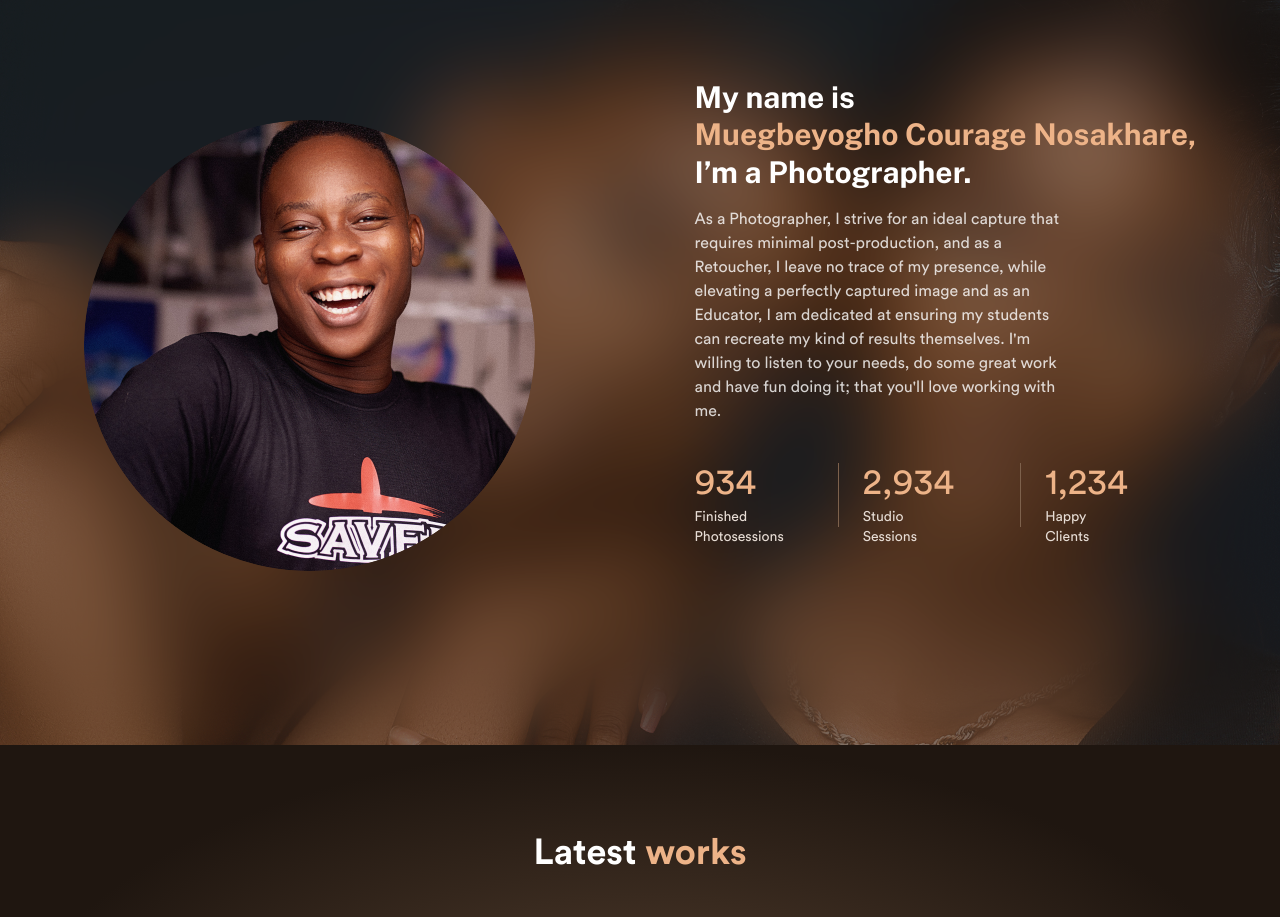
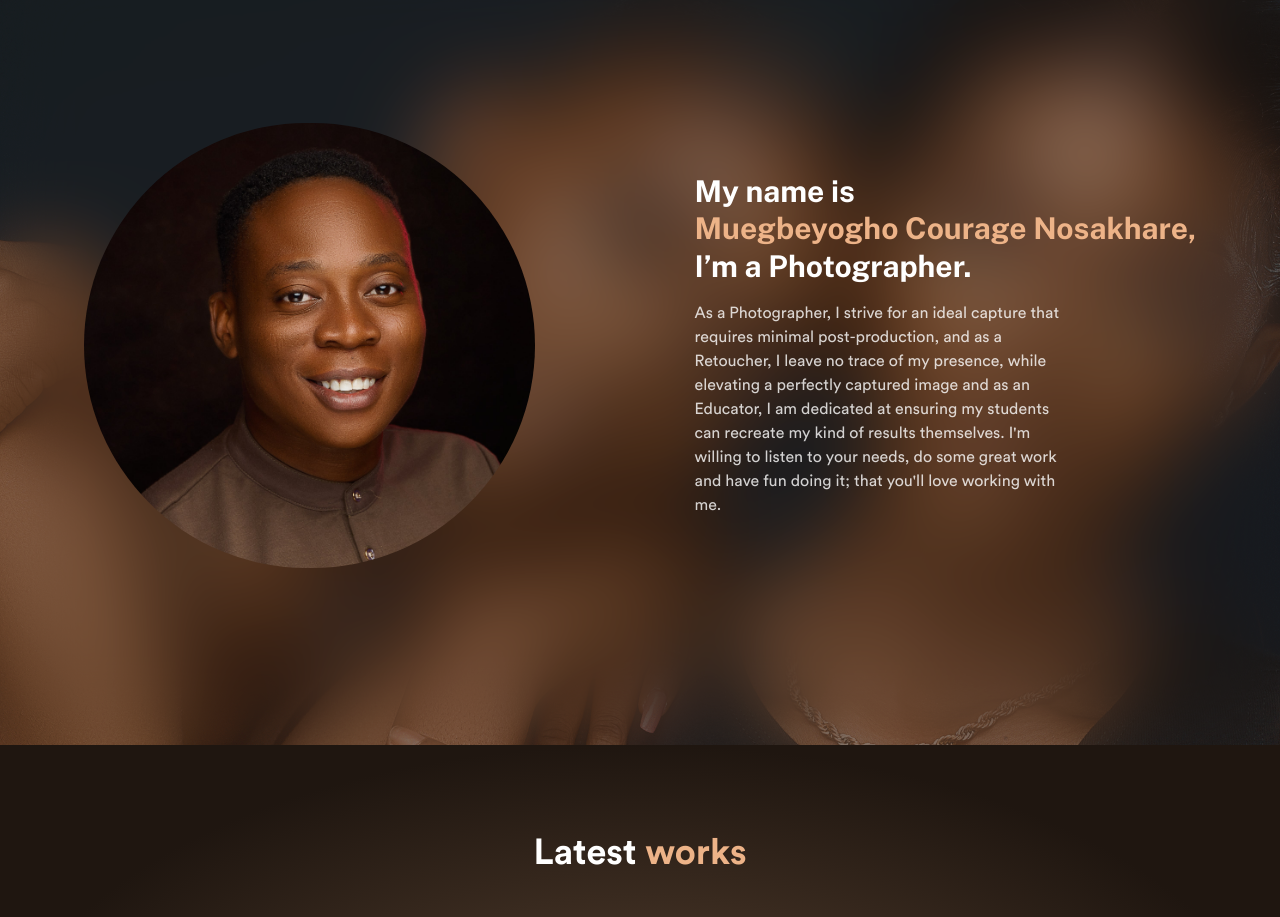
Before and after one commit to egileekada/Ncourage, a React (Create React App) app: page / in a window 1280 px wide. Shown: the part 855-1772 px from the top of the page. Built offline with nearby package versions, Linux system fonts and the light colour scheme.

Commit message:
update on website

```diff
--- a/src/components/SalesPage.tsx
+++ b/src/components/SalesPage.tsx
@@ -1,7 +1,6 @@
 import React from 'react'
 import Slider1 from "../assets/images/wallpaper.png";
-import Mobile from "../assets/images/mobile.png";
-import Profile from "../assets/images/profile.png";
+import Profile from "../assets/images/Ncourage.jpg";
 
 export default function SalesPage() {
     return (
@@ -15,12 +14,12 @@ export default function SalesPage() {
                     <p className=' mt-4 lg:w-96 lg:mx-auto lg:text-center text-white mb-auto font-CircularStd-Medium ' >Ncourage is an Educator, Retoucher and a professional photographer based in Nigeria, Africa. </p>
                 </div>
                 <div className=' w-full h-auto lg:h-screen  lg:flex-row flex-col py-10 lg:py-0 px-6 lg:px-0 lg:p-20 items-center justify-center backdrop-blur-2xl flex bg-[#2C241F7A]' >
-                    <img src={Profile} className=' rounded-full lg:mr-20 lg:mb-0 mb-12 ' alt="Slider1" />
+                    <img src={Profile} className=' lg:w-451px w-64 h-64 lg:h-445px object-cover rounded-full lg:mr-20 lg:mb-0 mb-12 ' alt="Slider1" />
                     <div className='lg:ml-20 ' >
                         <p className='text-white leading-tight font-PublicSans-Bold text-3xl ' >My name is<br/><span className=' text-[#EDB388] ' >Muegbeyogho Courage Nosakhare,</span><br/>I’m a Photographer. </p>
                         <p className=' mt-4 lg:w-96 text-[#FFFFFFCC] font-CircularStd-Medium ' >As a Photographer, I strive for an ideal capture that requires minimal post-production, and as a Retoucher, I leave no trace of my presence, while elevating a perfectly captured image and as an Educator, I am dedicated at ensuring my students can recreate my kind of results themselves. I'm willing to listen to your needs, do some great work and have fun doing it; that you'll love working with me.</p>
 
-                        <div className=' grid grid-cols-3 gap-6 lg:mb-16 lg:justify-start mt-10' >
+                        {/* <div className=' grid grid-cols-3 gap-6 lg:mb-16 lg:justify-start mt-10' >
                             <div className='' >
                                 <p className=' font-CircularStd-Medium lg:text-4xl text-2xl text-[#EDB388] ' >934</p>
                                 <p className=' mt-1 w-28 text-sm text-[#E7DDD5] font-CircularStd-Medium ' >Finished Photosessions</p>
@@ -33,7 +32,7 @@ export default function SalesPage() {
                                 <p className=' font-CircularStd-Medium lg:text-4xl text-2xl text-[#EDB388] ' >1,234</p>
                                 <p className=' mt-1 w-16 text-sm text-[#E7DDD5] font-CircularStd-Medium ' >Happy Clients</p>
                             </div>
-                        </div>
+                        </div> */}
                     </div>
                 </div>
             </div>
--- a/tailwind.config.js
+++ b/tailwind.config.js
@@ -64,6 +64,8 @@ module.exports = {
       72: '18rem',
       80: '20rem',
       96: '24rem',
+      '451px': '451px',
+      '445px': '445px',
       '550px': '650px',
     },
   },
```
Also changed, not shown: src/assets/images/Ncourage.jpg (added).
